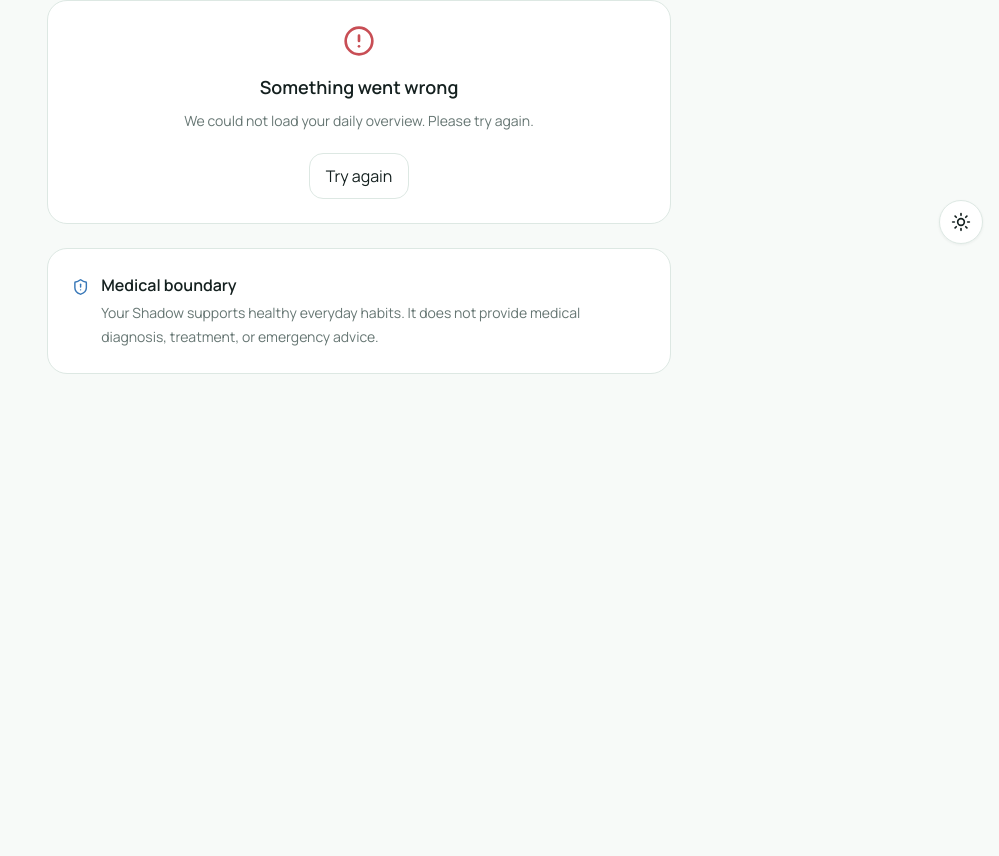
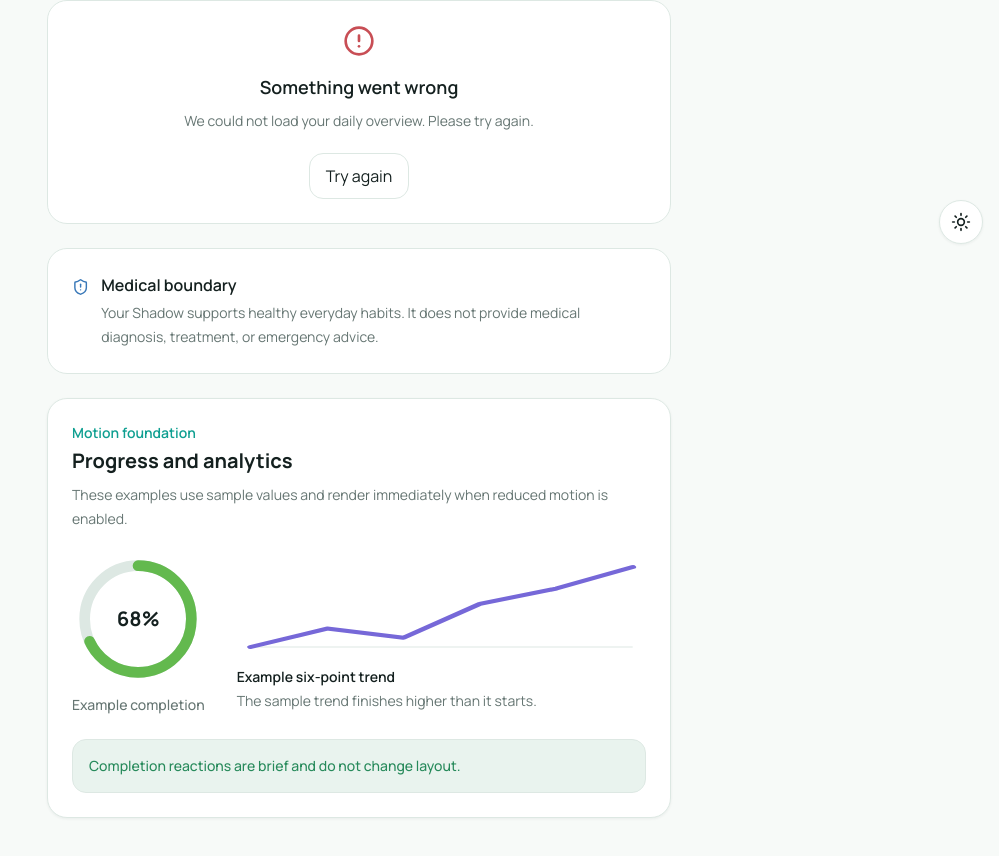
Before and after one commit to Austin7V/your-shadow, a Next.js app in the folder apps/web/: page /feedback-states in a window 1280 px wide. Shown: the part 540-1396 px from the top of the page, without its empty margins (281-1280 px from the left). Before the commit the page ends 954 px from the top, so only its background shows below. Built offline with nearby package versions, Linux system fonts and the light colour scheme.

Commit message:
feat: add accessible motion system

```diff
--- a/apps/web/src/app/components/ui/button.tsx
+++ b/apps/web/src/app/components/ui/button.tsx
@@ -29,7 +29,7 @@ export function Button({
     <button
       type={type}
       disabled={disabled || loading}
-      className={`inline-flex min-h-11 items-center justify-center rounded-md px-4 py-2.5 text-sm font-semibold transition-colors focus-visible:outline-2 focus-visible:outline-offset-2 disabled:cursor-not-allowed disabled:opacity-50 ${
+      className={`motion-press inline-flex min-h-11 items-center justify-center rounded-md px-4 py-2.5 text-sm font-semibold focus-visible:outline-2 focus-visible:outline-offset-2 disabled:cursor-not-allowed disabled:opacity-50 ${
         variantClasses[variant]
       } ${className ?? ""}`}
       {...props}
--- a/apps/web/src/app/components/ui/empty-state.tsx
+++ b/apps/web/src/app/components/ui/empty-state.tsx
@@ -15,7 +15,7 @@ export function EmptyState({
   actionLabel,
 }: EmptyStateProps) {
   return (
-    <div className="rounded-lg border border-dashed border-border bg-surface p-8 text-center">
+    <div className="motion-enter rounded-lg border border-dashed border-border bg-surface p-8 text-center">
       <Inbox aria-hidden="true" className="mx-auto size-8 text-primary" />
 
       <h2 className="mt-4 text-lg font-semibold">{title}</h2>
--- a/apps/web/src/app/components/ui/error-state.tsx
+++ b/apps/web/src/app/components/ui/error-state.tsx
@@ -19,7 +19,7 @@ export function ErrorState({
   return (
     <div
       role="alert"
-      className="rounded-lg border border-error bg-surface p-6 text-center"
+      className="motion-enter rounded-lg border border-error bg-surface p-6 text-center"
     >
       <CircleAlert aria-hidden="true" className="mx-auto size-8 text-error" />
 
--- a/apps/web/src/app/components/ui/form-section.tsx
+++ b/apps/web/src/app/components/ui/form-section.tsx
@@ -12,7 +12,7 @@ export function FormSection({
   children,
 }: FormSectionProps) {
   return (
-    <section className="rounded-lg border border-border bg-surface p-6 shadow-sm">
+    <section className="motion-enter rounded-lg border border-border bg-surface p-6 shadow-sm">
       <div>
         <h2 className="text-lg font-semibold">{title}</h2>
 
--- a/apps/web/src/app/components/ui/loading-state.tsx
+++ b/apps/web/src/app/components/ui/loading-state.tsx
@@ -10,7 +10,7 @@ export function LoadingState({
   return (
     <div
       role="status"
-      className="flex flex-col items-center justify-center gap-3 rounded-lg border border-border bg-surface p-8 text-center"
+      className="motion-enter flex flex-col items-center justify-center gap-3 rounded-lg border border-border bg-surface p-8 text-center"
     >
       <LoaderCircle
         aria-hidden="true"
--- /dev/null
+++ b/apps/web/src/app/components/ui/progress-ring.tsx
@@ -0,0 +1,87 @@
+import type { CSSProperties } from "react";
+
+type ProgressRingSize = "small" | "medium" | "large";
+
+type ProgressRingProps = {
+  label: string;
+  value: number;
+  size?: ProgressRingSize;
+};
+
+const sizeClasses: Record<ProgressRingSize, string> = {
+  small: "size-24",
+  medium: "size-32",
+  large: "size-40",
+};
+
+const clampPercentage = (value: number): number => {
+  if (!Number.isFinite(value)) {
+    return 0;
+  }
+
+  return Math.min(100, Math.max(0, Math.round(value)));
+};
+
+export function ProgressRing({
+  label,
+  value,
+  size = "medium",
+}: ProgressRingProps) {
+  const normalizedValue = clampPercentage(value);
+  const radius = 50;
+  const pathLength = 2 * Math.PI * radius;
+  const pathOffset = pathLength * (1 - normalizedValue / 100);
+  const motionStyle = {
+    "--motion-path-length": pathLength,
+    "--motion-path-offset": pathOffset,
+  } as CSSProperties;
+
+  return (
+    <figure className="inline-flex flex-col items-center gap-3">
+      <div
+        role="progressbar"
+        aria-label={label}
+        aria-valuemin={0}
+        aria-valuemax={100}
+        aria-valuenow={normalizedValue}
+        className={`relative ${sizeClasses[size]}`}
+      >
+        <svg
+          aria-hidden="true"
+          viewBox="0 0 120 120"
+          className="size-full -rotate-90"
+        >
+          <circle
+            cx="60"
+            cy="60"
+            r={radius}
+            fill="none"
+            className="stroke-border"
+            strokeWidth="10"
+          />
+          <circle
+            cx="60"
+            cy="60"
+            r={radius}
+            fill="none"
+            strokeLinecap="round"
+            className="motion-progress-draw stroke-progress"
+            strokeWidth="10"
+            style={motionStyle}
+          />
+        </svg>
+
+        <span
+          aria-hidden="true"
+          className="tabular-nums absolute inset-0 flex items-center justify-center text-xl font-bold text-foreground"
+        >
+          {normalizedValue}%
+        </span>
+      </div>
+
+      <figcaption className="text-center text-sm font-medium text-muted-foreground">
+        {label}
+      </figcaption>
+    </figure>
+  );
+}
--- a/apps/web/src/app/components/ui/safety-state.tsx
+++ b/apps/web/src/app/components/ui/safety-state.tsx
@@ -7,7 +7,7 @@ type SafetyStateProps = {
 
 export function SafetyState({ title, description }: SafetyStateProps) {
   return (
-    <aside className="rounded-lg border border-safety bg-surface p-6">
+    <aside className="motion-enter rounded-lg border border-safety bg-surface p-6">
       <div className="flex gap-3">
         <ShieldAlert aria-hidden="true" className="mt-0.5 size-6 text-safety" />
 
--- /dev/null
+++ b/apps/web/src/app/components/ui/trend-line.tsx
@@ -0,0 +1,91 @@
+type TrendLineProps = {
+  values: number[];
+  label: string;
+  description: string;
+};
+
+const WIDTH = 240;
+const HEIGHT = 96;
+const PADDING = 8;
+
+const getSafeValues = (values: number[]): number[] => {
+  const finiteValues = values.map((value) =>
+    Number.isFinite(value) ? value : 0,
+  );
+
+  if (finiteValues.length === 0) {
+    return [0, 0];
+  }
+
+  if (finiteValues.length === 1) {
+    return [finiteValues[0] ?? 0, finiteValues[0] ?? 0];
+  }
+
+  return finiteValues;
+};
+
+const createPath = (values: number[]): string => {
+  const safeValues = getSafeValues(values);
+  const minimum = Math.min(...safeValues);
+  const maximum = Math.max(...safeValues);
+  const range = maximum - minimum;
+  const drawableWidth = WIDTH - PADDING * 2;
+  const drawableHeight = HEIGHT - PADDING * 2;
+
+  return safeValues
+    .map((value, index) => {
+      const x =
+        PADDING + (index / (safeValues.length - 1)) * drawableWidth;
+      const normalizedValue = range === 0 ? 0.5 : (value - minimum) / range;
+      const y = PADDING + (1 - normalizedValue) * drawableHeight;
+
+      return `${index === 0 ? "M" : "L"} ${x.toFixed(2)} ${y.toFixed(2)}`;
+    })
+    .join(" ");
+};
+
+export function TrendLine({
+  values,
+  label,
+  description,
+}: TrendLineProps) {
+  const path = createPath(values);
+
+  return (
+    <figure className="w-full">
+      <svg
+        aria-hidden="true"
+        viewBox={`0 0 ${WIDTH} ${HEIGHT}`}
+        preserveAspectRatio="none"
+        className="h-24 w-full overflow-visible"
+      >
+        <line
+          x1={PADDING}
+          x2={WIDTH - PADDING}
+          y1={HEIGHT - PADDING}
+          y2={HEIGHT - PADDING}
+          className="stroke-border"
+          strokeWidth="1"
+        />
+        <path
+          d={path}
+          pathLength="1"
+          fill="none"
+          strokeLinecap="round"
+          strokeLinejoin="round"
+          className="motion-chart-draw stroke-analytics"
+          strokeWidth="4"
+        />
+      </svg>
+
+      <figcaption className="mt-3">
+        <span className="block text-sm font-semibold text-foreground">
+          {label}
+        </span>
+        <span className="mt-1 block text-sm text-muted-foreground">
+          {description}
+        </span>
+      </figcaption>
+    </figure>
+  );
+}
--- a/apps/web/src/app/feedback-states/page.tsx
+++ b/apps/web/src/app/feedback-states/page.tsx
@@ -4,7 +4,9 @@ import { useState } from "react";
 import { EmptyState } from "@/app/components/ui/empty-state";
 import { ErrorState } from "@/app/components/ui/error-state";
 import { LoadingState } from "@/app/components/ui/loading-state";
+import { ProgressRing } from "@/app/components/ui/progress-ring";
 import { SafetyState } from "@/app/components/ui/safety-state";
+import { TrendLine } from "@/app/components/ui/trend-line";
 
 export default function FeedbackStatesPage() {
   const [retryMessage, setRetryMessage] = useState<string | null>(null);
@@ -41,6 +43,44 @@ export default function FeedbackStatesPage() {
         title="Medical boundary"
         description="Your Shadow supports healthy everyday habits. It does not provide medical diagnosis, treatment, or emergency advice."
       />
+
+      <section
+        aria-labelledby="motion-foundations-title"
+        className="motion-enter rounded-lg border border-border bg-surface p-6 shadow-sm"
+      >
+        <div>
+          <p className="text-sm font-semibold text-primary">
+            Motion foundation
+          </p>
+          <h2
+            id="motion-foundations-title"
+            className="mt-1 text-xl font-bold"
+          >
+            Progress and analytics
+          </h2>
+          <p className="mt-2 text-sm leading-6 text-muted-foreground">
+            These examples use sample values and render immediately when
+            reduced motion is enabled.
+          </p>
+        </div>
+
+        <div className="mt-6 grid items-center gap-8 sm:grid-cols-[auto_1fr]">
+          <ProgressRing label="Example completion" value={68} />
+
+          <TrendLine
+            values={[42, 48, 45, 56, 61, 68]}
+            label="Example six-point trend"
+            description="The sample trend finishes higher than it starts."
+          />
+        </div>
+
+        <div
+          role="status"
+          className="motion-complete mt-6 rounded-md border border-success/40 bg-success/10 p-4 text-sm font-medium text-success"
+        >
+          Completion reactions are brief and do not change layout.
+        </div>
+      </section>
     </main>
   );
 }
--- a/apps/web/src/app/globals.css
+++ b/apps/web/src/app/globals.css
@@ -184,11 +184,117 @@ textarea {
   font-variant-numeric: tabular-nums;
 }
 
+.motion-enter {
+  animation: shadow-enter var(--duration-enter) ease-out both;
+}
+
+.motion-press {
+  transition-duration: var(--duration-control);
+  transition-property: background-color, border-color, color, transform;
+  transition-timing-function: ease-out;
+}
+
+.motion-press:active:not(:disabled, [aria-disabled="true"]) {
+  transition-duration: var(--duration-instant);
+  transform: scale(0.98);
+}
+
+.motion-complete {
+  animation: shadow-complete var(--duration-enter) ease-out both;
+}
+
+.motion-progress-draw {
+  stroke-dasharray: var(--motion-path-length);
+  stroke-dashoffset: var(--motion-path-offset);
+  animation: shadow-progress-draw var(--duration-data) ease-out both;
+}
+
+.motion-chart-draw {
+  stroke-dasharray: 1;
+  stroke-dashoffset: 0;
+  animation: shadow-chart-draw var(--duration-data) ease-out both;
+}
+
+@keyframes shadow-enter {
+  from {
+    opacity: 0;
+    transform: translateY(0.375rem);
+  }
+
+  to {
+    opacity: 1;
+    transform: translateY(0);
+  }
+}
+
+@keyframes shadow-complete {
+  0% {
+    opacity: 0.72;
+    transform: scale(0.98);
+  }
+
+  60% {
+    opacity: 1;
+    transform: scale(1.015);
+  }
+
+  100% {
+    opacity: 1;
+    transform: scale(1);
+  }
+}
+
+@keyframes shadow-progress-draw {
+  from {
+    stroke-dashoffset: var(--motion-path-length);
+  }
+
+  to {
+    stroke-dashoffset: var(--motion-path-offset);
+  }
+}
+
+@keyframes shadow-chart-draw {
+  from {
+    stroke-dashoffset: 1;
+  }
+
+  to {
+    stroke-dashoffset: 0;
+  }
+}
+
 @media (prefers-reduced-motion: reduce) {
+  *,
+  *::before,
+  *::after {
+    scroll-behavior: auto !important;
+    animation-duration: 0.01ms !important;
+    animation-iteration-count: 1 !important;
+    transition-duration: 0.01ms !important;
+  }
+
   :root[data-theme-transition="true"],
   :root[data-theme-transition="true"] *,
   :root[data-theme-transition="true"] *::before,
   :root[data-theme-transition="true"] *::after {
     transition-duration: 0.01ms !important;
   }
+
+  .motion-enter,
+  .motion-complete {
+    animation: none !important;
+    opacity: 1;
+    transform: none;
+  }
+
+  .motion-progress-draw {
+    animation: none !important;
+    stroke-dashoffset: var(--motion-path-offset);
+  }
+
+  .motion-chart-draw {
+    animation: none !important;
+    stroke-dashoffset: 0;
+  }
 }
```
